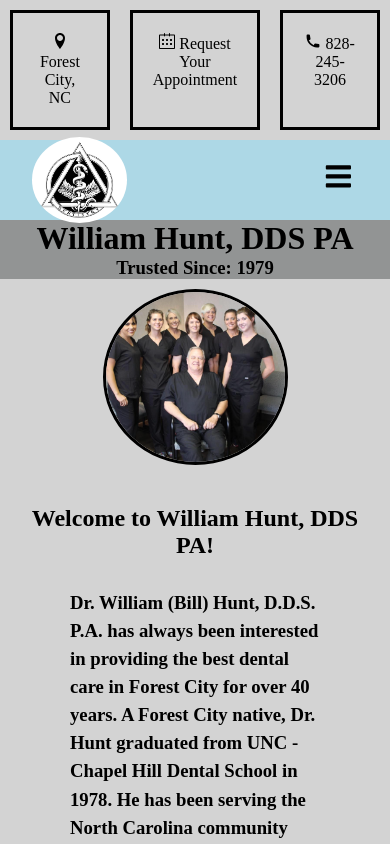
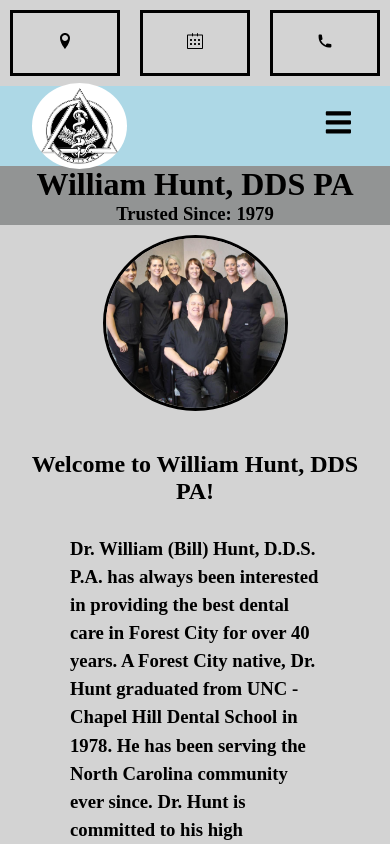
Before and after one commit to dchen8419/William_Hunt_DDS, a React (Create React App) app: page / in a window 390 px wide. Shown: the top 844 px of the page. Built offline with nearby package versions, Linux system fonts and the light colour scheme.

Commit message:
fixed media quries of header icons when in mobile mode

```diff
--- a/src/components/header/Header.css
+++ b/src/components/header/Header.css
@@ -13,3 +13,9 @@
     text-align: center;
     border-style: solid
 }
+
+@media only screen and (max-width: 1024px) {
+    span.text {
+        display: none;
+    }
+}
--- a/src/components/header/Header.jsx
+++ b/src/components/header/Header.jsx
@@ -7,9 +7,18 @@
 function Header() {
     return (
         <div className='header-container'>
-            <div className='header-location'> <ImLocation /> Forest City, NC</div>
-            <div className='header-appointment'> <SlCalender /> Request Your Appointment</div>
-            <div className='header-phone'> <HiPhone /> 828-245-3206</div>
+            <div className='header-location'>
+                <span className='icon'><ImLocation /></span>
+                <span className='text'>Forest City, NC</span>
+            </div>
+            <div className='header-appointment'>
+                <span className='icon'><SlCalender /></span>
+                <span className='text'>Request Your Appointment</span>
+            </div>
+            <div className='header-phone'>
+                <span className='icon'><HiPhone /></span>
+                <span className='text'>828-245-3206</span>
+            </div>
         </div>
     )
 }
--- a/src/components/navbar/Nav.css
+++ b/src/components/navbar/Nav.css
@@ -1,4 +1,4 @@
-*{
+* {
     padding: 0;
     margin: 0;
     box-sizing: border-box;
@@ -56,6 +56,10 @@
     cursor: pointer;
 }
 
+html {
+    scroll-behavior: smooth;
+}
+
 @media only screen and (max-width: 1024px) {
     header .navbar-btn {
         visibility: visible;
--- a/src/components/navbar/Nav.jsx
+++ b/src/components/navbar/Nav.jsx
@@ -5,9 +5,6 @@
 
 function Nav() {
     const navRef = useRef();
-    const home = useRef(null);
-    const about = useRef(null);
-    const contact = useRef(null);
 
     const showNavbar = () => {
         navRef.current.classList.toggle(
@@ -15,12 +12,6 @@
             )
     }
 
-    const scrollToSection = (elementRef) => {
-        window.scrollTo({
-            top: elementRef.current.offsetTop,
-            behavior: "smooth",
-        });
-    };
 
     return (
         <header>
@@ -28,9 +19,9 @@
                 <img alt='dentalicon' src={icon} className="dentalicon"/>
             </div>
         <nav ref={navRef}>
-            <a href="#Home" onClick={()=> scrollToSection(home)} >Home</a>
-            <a href="#About" onClick={()=> scrollToSection(about)}>About</a>
-            <a href="#Contact" onClick={()=> scrollToSection(contact)}>Contact</a>
+            <a href="#Home" >Home</a>
+            <a href="#About" >About</a>
+            <a href="#Contact" >Contact</a>
             <button className='navbar-btn nav-close-btn' onClick={showNavbar}>
                 <FaTimes />
             </button>
```
